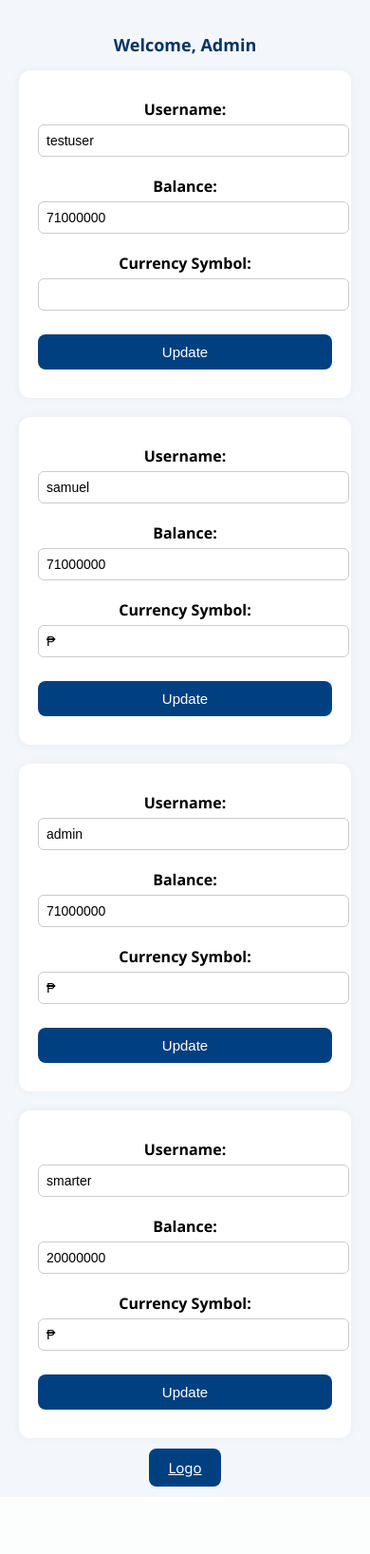
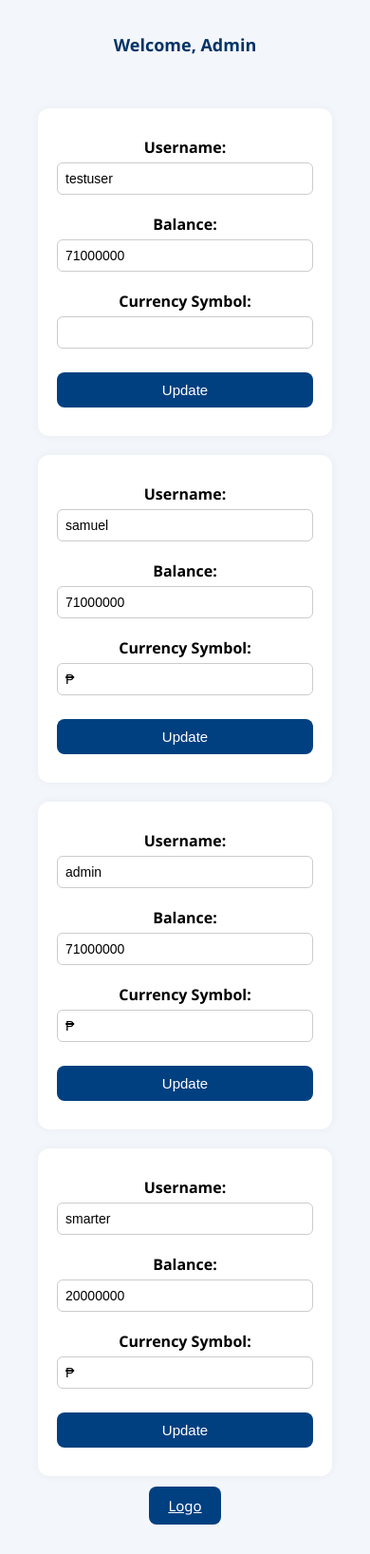
Before and after one commit to smarter-cyber/Bank-app, a Flask app: page /admin_dashboard in a window 390 px wide. Shown: the whole page at 95% size. Before the commit the page ends 1565 px from the top, so only its background shows below. Run offline with Flask 2, Linux system fonts and the light colour scheme; a user stored in the database is signed in.

Commit message:
✅ Mobile responsive update: Applied to all pages and containers

```diff
--- a/static/style.css
+++ b/static/style.css
@@ -63,12 +63,24 @@ button:hover {
 @media screen and (max-width: 600px) {
     body {
         padding: 20px;
+        text-align: center;
     }
 
     .dashboard-container,
-    .transfer-container {
-        width: 100%;
+    .transfer-container,
+    .form-container,
+    .login-box,
+    .user-card,
+    .admin-container {
+        width: 100% !important;
+        max-width: 100%;
         padding: 20px;
+        margin: 20px auto;
+        box-sizing: border-box;
+    }
+
+    .balance-box {
+        padding: 15px;
     }
 
     .balance-box .amount {
@@ -79,9 +91,11 @@ button:hover {
         font-size: 14px;
     }
 
-    input, button {
+    input, button, select {
         font-size: 14px;
         padding: 10px;
+        width: 100%;
+        box-sizing: border-box;
     }
 
     h2, h3 {
@@ -90,5 +104,10 @@ button:hover {
 
     .btn {
         font-size: 15px;
+        width: 100%;
+    }
+
+    .logout-link {
+        text-align: center;
     }
 }
```
